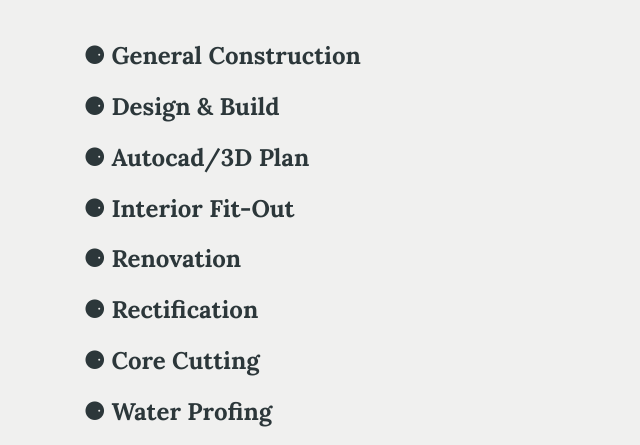
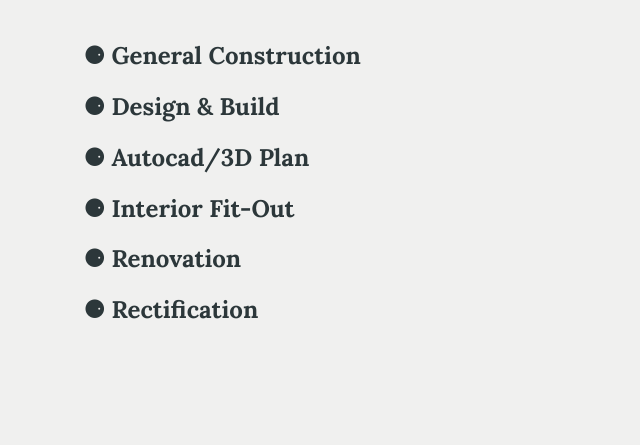
Before and after one commit to alnandco/portfolio, a plain HTML site: page html/services.html in a window 1280 px wide. Shown: the part 293-738 px from the top of the page, without its empty margins (223-863 px from the left). Drawn offline with Linux system fonts and the light colour scheme.

Commit message:
Update services.html

```diff
--- a/html/services.html
+++ b/html/services.html
@@ -37,8 +37,7 @@
         <h2> ⚈ Interior Fit-Out</h2>
         <h2> ⚈ Renovation</h2>
         <h2> ⚈ Rectification</h2>
-        <h2> ⚈ Core Cutting</h2>
-        <h2> ⚈ Water Profing</h2>
+
         <br>
         <br>
         <br>
```
